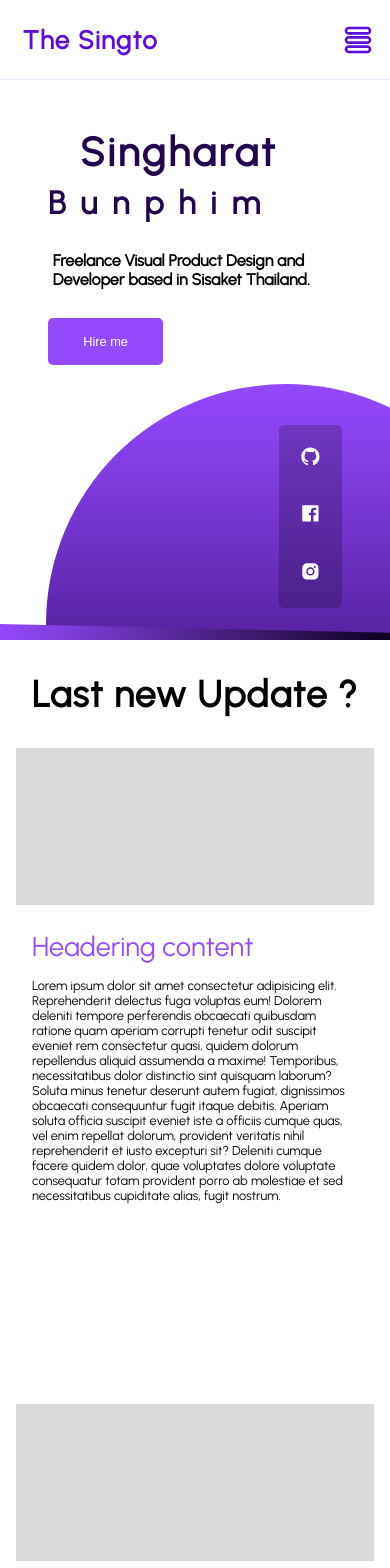
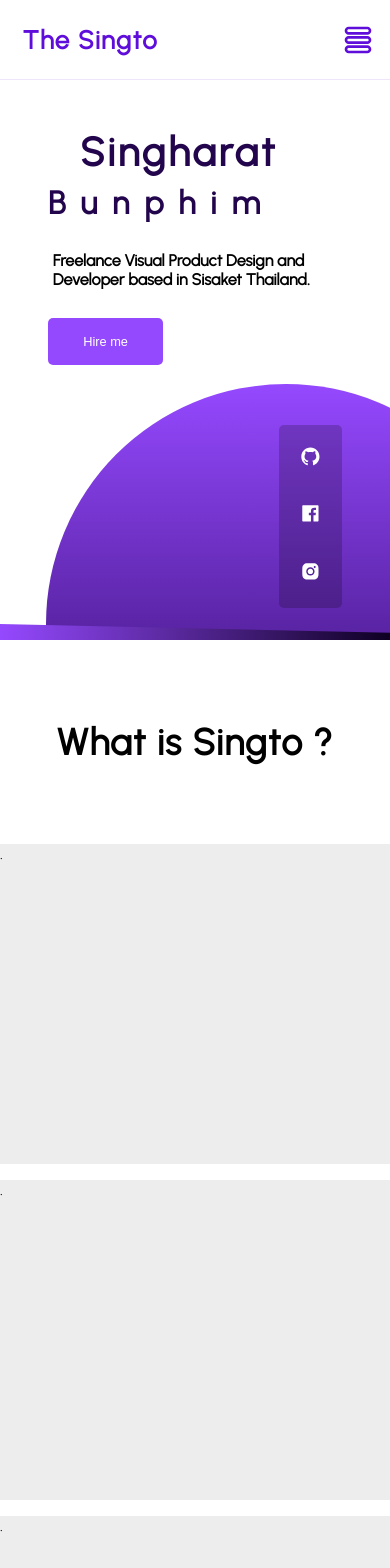
Before and after one commit to singharatbunphim/MyAppBeta, a Next.js app: page / in a window 390 px wide. Shown: the top 1568 px of the page. Built offline with nearby package versions, Linux system fonts and the light colour scheme.

Commit message:
add responsive feature

```diff
--- a/component/content/features/main.jsx
+++ b/component/content/features/main.jsx
@@ -4,7 +4,7 @@ const FeatureMain = () => {
 return (
         <>
 
-            {/* <div className={styles.faq_container}>
+            <div className={styles.faq_container}>
                 <div className={styles.faq_header}>What is Singto ?</div>
                 <div className={styles.cards}>
                     <div className={styles.cardItem}>.</div>
@@ -12,7 +12,7 @@ return (
                     <div className={styles.cardItem}>.</div>
                 </div>
 
-            </div> */}
+            </div>
 
 
             <div className={styles.feature_container}>
--- a/styles/content/feature.module.scss
+++ b/styles/content/feature.module.scss
@@ -144,26 +144,50 @@ $breakpoints: (
 
 .faq_container {
     width: 100%;
-    height: 50rem;
+    height: auto;
+
     .faq_header {
         width: 100%;
-        padding: 5rem;
+        padding: 5rem 0px;
         text-align: center;
         font-size: 2.3rem;
         font-weight: 900;
         letter-spacing: 1.32px;
 
+        @include Media_Phone(sm){
+            padding: 5rem 0px;
+        }
+
     }
     .cards {
         display: flex;
         justify-content: center;
+        align-items: center;
 
+
+        @include Media_Phone(sm){
+            flex-direction: column;
+            padding-bottom: 1rem;
+        }
 
         .cardItem {
             background-color: rgba(196, 195, 195, 0.3);
             width: 30rem;
             height: 30rem;
             margin-right: 1rem;
+
+            @include Media_Phone(sm){
+                width: 100%;
+                margin-right: 0rem;
+                margin-bottom: 1rem;
+                height: 20rem;
+            }
+
+            @include Media_tablet(md){
+                width: 100%;
+                height: 20rem;
+                margin-right: 0.3rem;
+            }
         }
     }
 }
```
